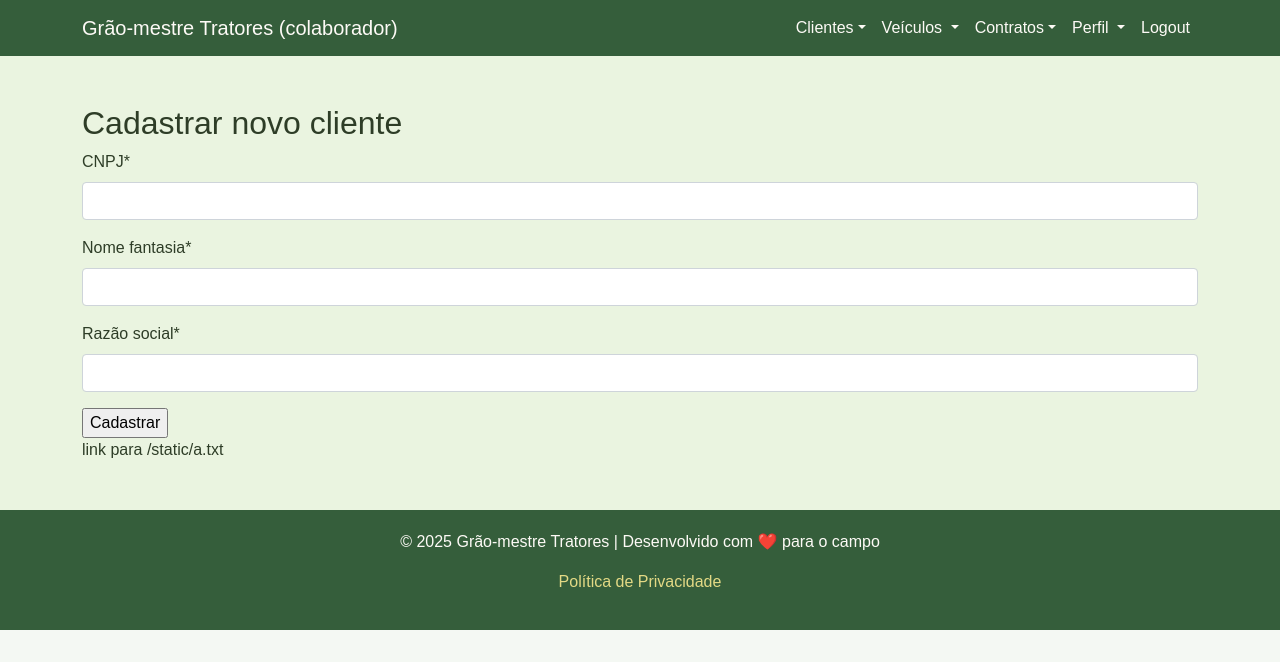
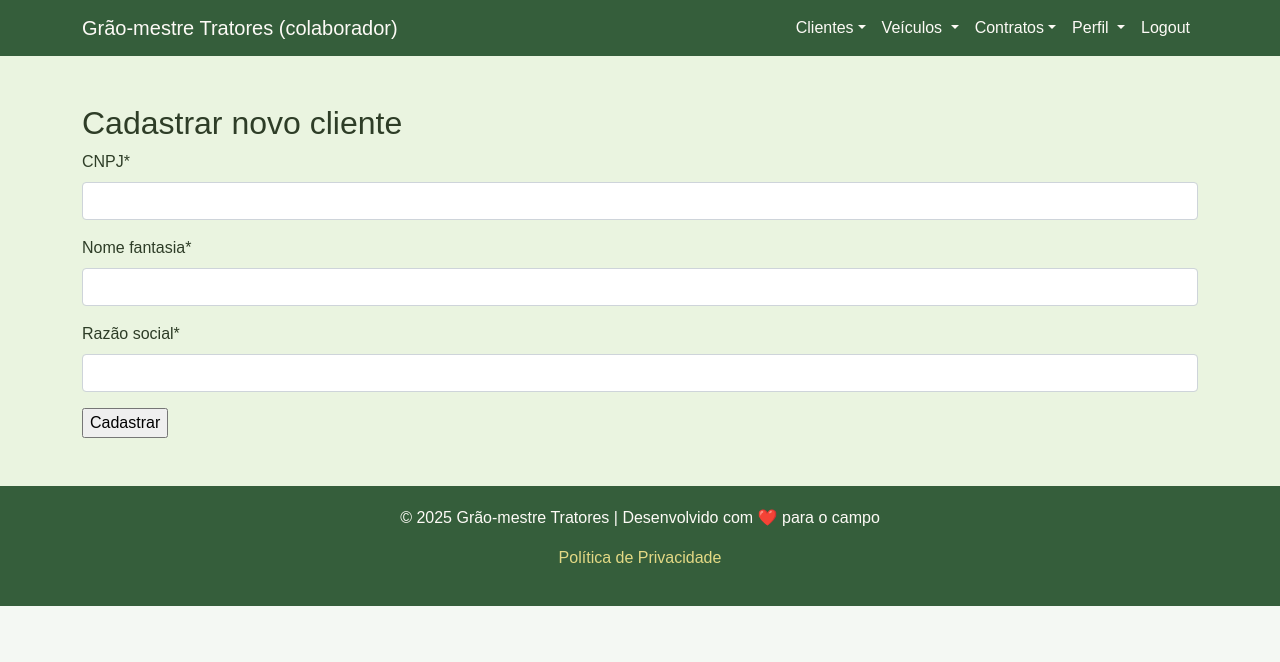
Before and after one commit to GustavoBehnck/banco_de_dados_2, a Django app: page /colaborador/clientes/cadastrar in a window 1280 px wide. Shown: the top 662 px of the page. Run offline with Django 5.2, Linux system fonts and the light colour scheme; some libraries are stand-ins or nearby versions.

Commit message:
fix: colaborador page

```diff
--- a/colaborador/templates/colaborador/base.html
+++ b/colaborador/templates/colaborador/base.html
@@ -95,7 +95,7 @@
                 <li><a class="dropdown-item" href="">Configurações</a></li>
               </ul>
             </li>
-            <li class="nav-item"><a href="{% url 'colaborador_home' %}" class="nav-link">Logout</a></li>
+            <li class="nav-item"><a href="{% url 'home' %}" class="nav-link">Logout</a></li>
           </ul>
         </div>
       </div>
--- a/colaborador/templates/colaborador/cadastrar_cliente.html
+++ b/colaborador/templates/colaborador/cadastrar_cliente.html
@@ -12,9 +12,6 @@
         {{ form|crispy }}
         <input type="submit" value="Cadastrar">
     </form>
-
-    {% load static %}
-    link para {% static 'a.txt' %}
   </div>
 </section>
 {% endblock %}
```
